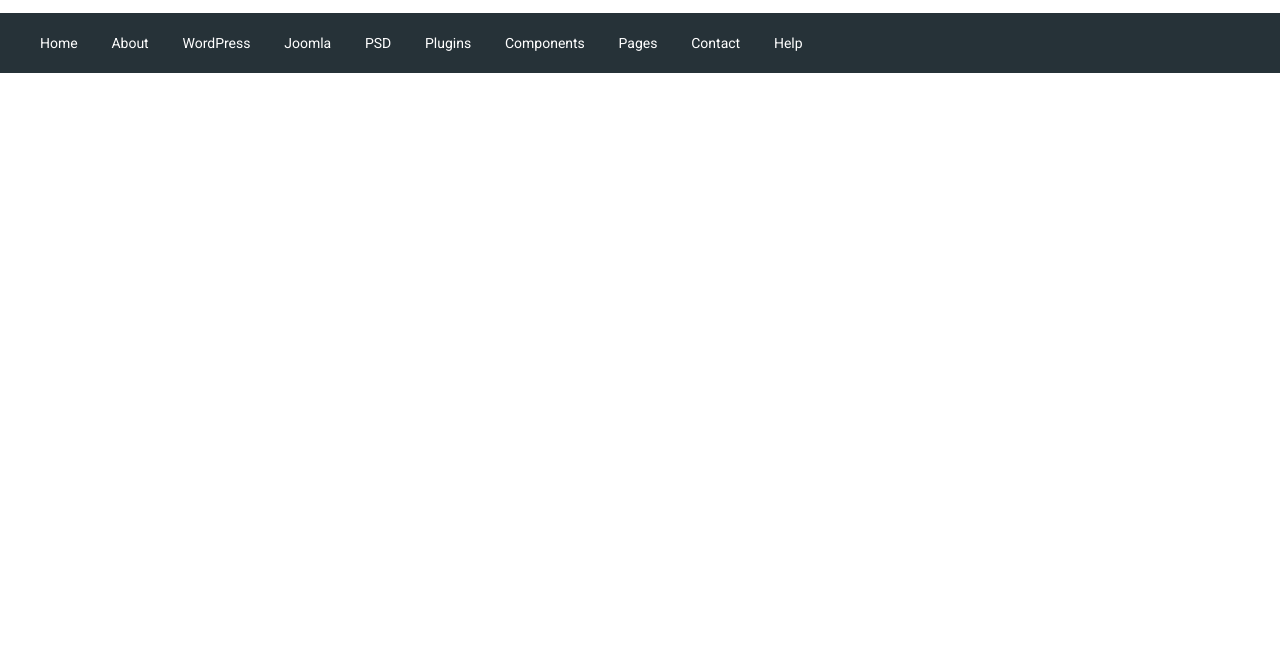
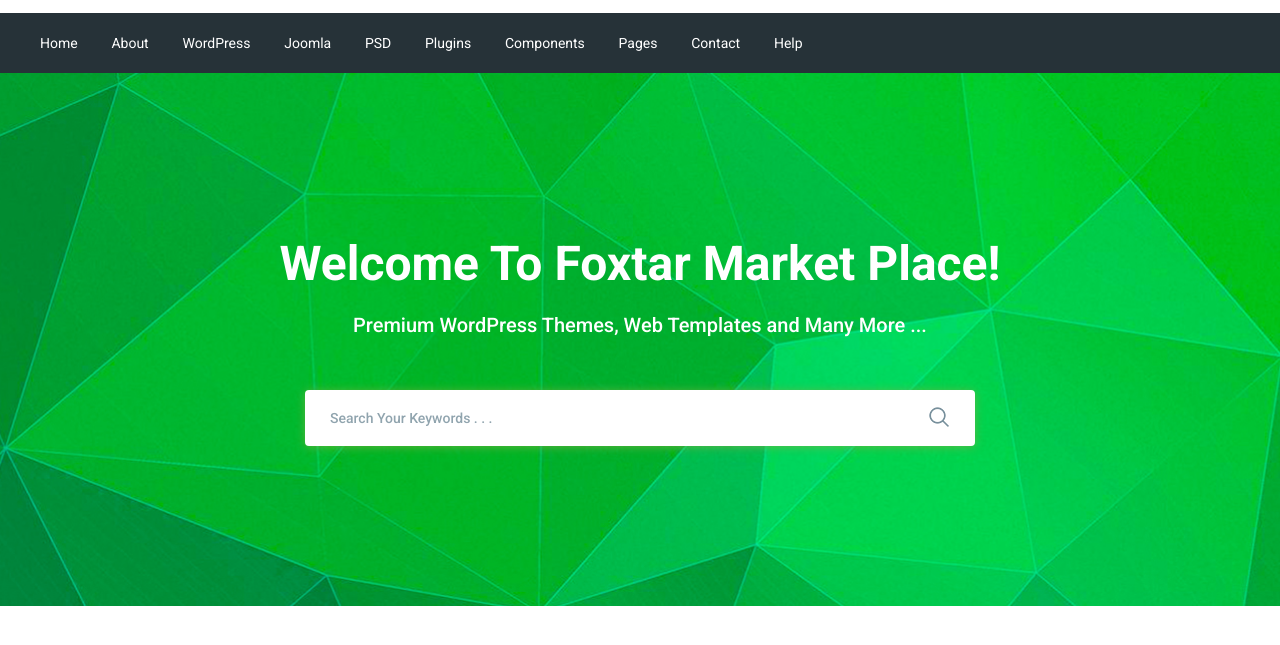
Before and after one commit to Woood1/moderno, a website: page app/index.html in a window 1280 px wide. Shown: the part 77-722 px from the top of the page. Drawn offline with nearby package versions, Linux system fonts and the light colour scheme; files that its build step writes are made by us from their sources.

Commit message:
added search section

```diff
--- a/app/index.html
+++ b/app/index.html
@@ -36,7 +36,6 @@
 				</div>
 			</div>
 		</div>
-
 
 		<div class="header__menu">
 			<div class="container">
@@ -96,8 +95,28 @@
 				</nav>
 			</div>
 		</div>
+	</header>
+	<section class="search" style="background-image: url(images/search-bg.jpg);">
+		<div class="container">
+			<div class="search__inner">
+				<div class="search__inner-title">
+					Welcome To Foxtar Market Place!
+				</div>
+				<div class="search__inner-text">
+					Premium WordPress Themes, Web Templates and Many More ...
+				</div>
+				<div class="search__inner-form">
+					<form>
+						<input type="text" placeholder="Search Your Keywords . . ." required>
+						<button type="submit">
+							<img src="images/icons/search.png" alt="">
+						</button>
+					</form>
+				</div>
+			</div>
+		</div>
+	</section>
 
-	</header>
 
 
 	<script src="https://ajax.googleapis.com/ajax/libs/jquery/3.4.1/jquery.min.js"></script>
--- a/app/scss/style.scss
+++ b/app/scss/style.scss
@@ -1,8 +1,6 @@
 @import 'vars';
 @import 'global';
 @import 'fonts';
-
-
 
 .header__top-inner{
 	display: flex;
@@ -17,6 +15,7 @@
 		color: $red;
 	}
 }
+
 .header__btn{
 	color: #fff;
 	padding: 4px;
@@ -52,3 +51,57 @@
 		font-size: 14px;
 	}
 }
+.search{
+	background-repeat: no-repeat;
+	background-size: cover;
+	background-position: center;
+	min-height: 533px;
+}
+.search__inner{
+	padding: 155px 0 100px;
+	color: #fff;
+	text-align: center;
+	&-title{
+		font-size: 48px;
+		font-weight: 700;
+		margin-bottom: 10px;
+		line-height: 72px;
+	}
+	&-text{
+		font-size: 20px;
+		font-weight: 500;
+		margin-bottom: 50px;
+		line-height: 30px;
+	}
+	&-form{
+		max-width: 670px;
+		margin: 0 auto;
+		position: relative;
+		input{
+			display: block;
+			width: 100%;
+			box-shadow: 0px 1px 10px 0px rgba(124, 178, 64, 0.75);
+			border-radius: 4px;
+			height: 56px;
+			border: none;
+			font-size: 14px;
+			font-weight: 500;
+			outline: none;
+			box-sizing: border-box;
+			padding-left: 25px;
+			padding-right: 60px;
+			color: #90a4ae;
+			&::placeholder{
+				color: #90a4ae;
+				font-weight: 500;
+			}
+		}
+		button{
+			position: absolute;
+			border: none;
+			background-color: transparent;
+			right: 20px;
+			top: 16px;
+		}
+	}
+}
--- a/gulpfile.js
+++ b/gulpfile.js
@@ -9,7 +9,7 @@
 
 gulp.task('sass', function(){
 	return gulp.src('app/scss/**/*.scss')
-	.pipe(sass({outputStyle: 'compressed'}))
+	.pipe(sass({outputStyle: 'expanded'}))
 	.pipe(rename({suffix : '.min'}))
 	.pipe(autoprefixer({
 		overrideBrowserslist: ['last 8 versions']
```
Also changed, not shown: app/images/icons/search.png (added), app/images/icons/search.svg (added), app/images/search-bg.jpg (added).
